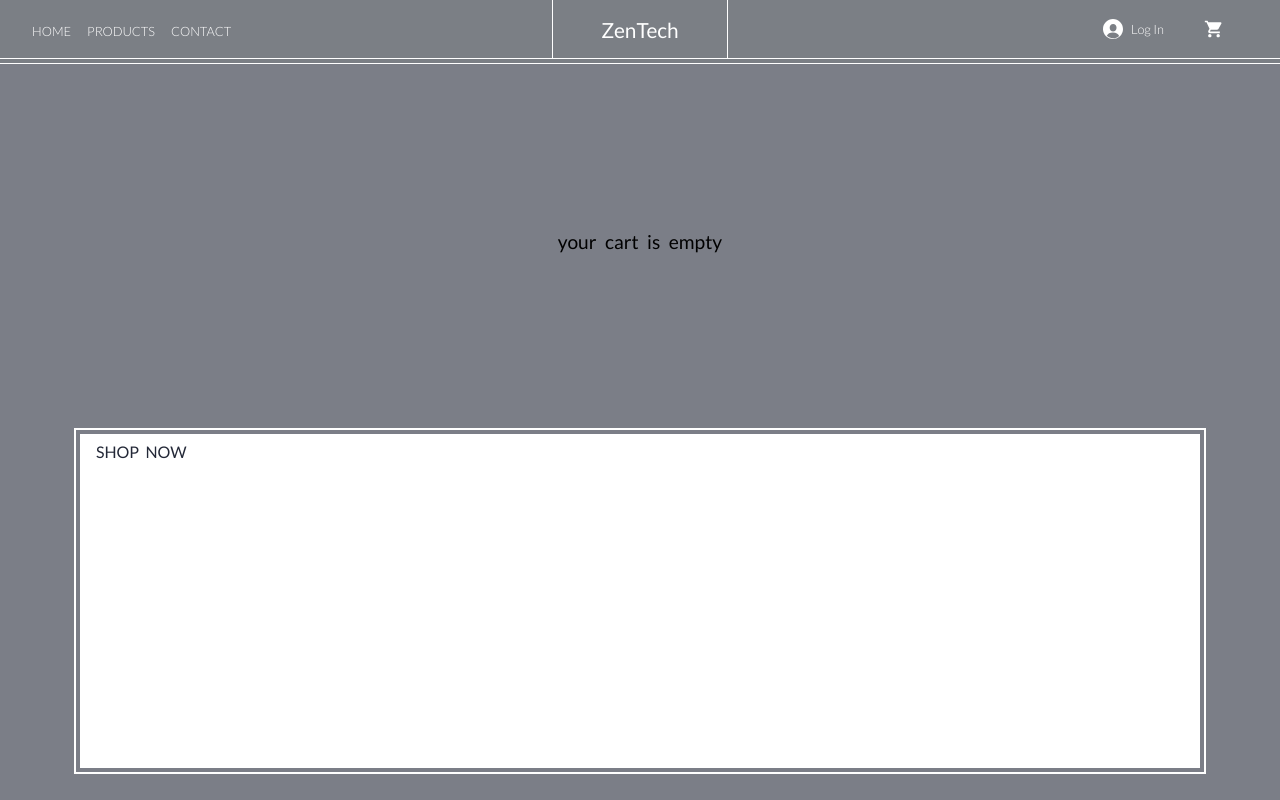
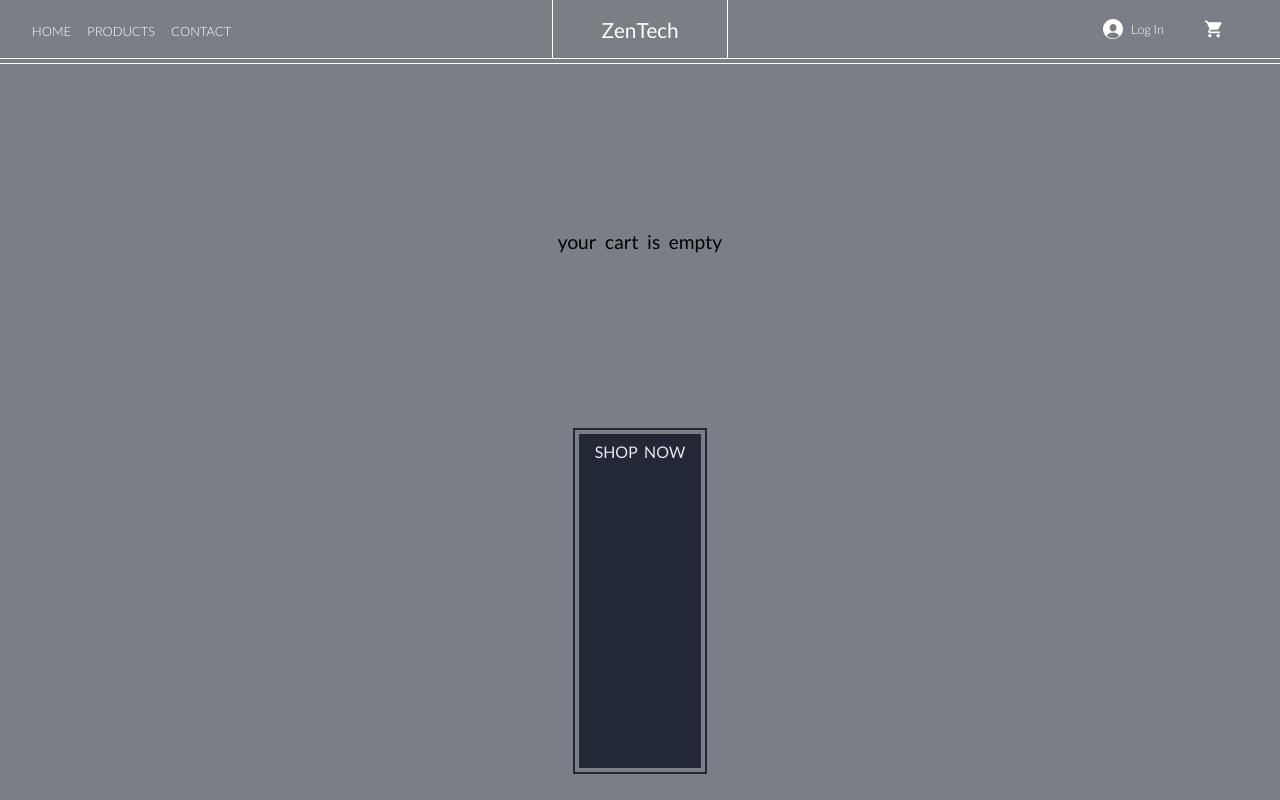
Before and after one commit to dandybytes/estore, a React (Create React App) app: page /checkout in a window 1280 px wide. Built offline with nearby package versions, Linux system fonts and the light colour scheme.

Commit message:
streamline button styles (CustomButton & LinkButton)

```diff
--- a/src/components/common/CustomButton.scss
+++ b/src/components/common/CustomButton.scss
@@ -1,27 +1,31 @@
 @import "../../variables.scss";
 
 .custom-button {
+    width: auto;
+    height: 2.5rem;
+    justify-self: center;
     display: flex;
     justify-content: center;
-    min-width: 10rem;
-    width: auto;
-    height: 3rem;
+    min-width: 7rem;
     border: none;
-    margin: 1rem;
-    padding: 0 2rem;
+    margin: 1rem 1rem 2rem;
+    padding: 0 1rem;
     background-color: $darkColor;
     color: $lightColor;
-    font-size: 1rem;
+    font-size: 0.8rem;
     font-weight: 300;
-    // text-transform: uppercase;
-    line-height: 3rem;
+    line-height: 2.5rem;
     letter-spacing: 0.1rem;
     cursor: pointer;
+    @media (min-width: $breakMedium) {
+        font-size: 1rem;
+        min-width: 13rem;
+    }
 
     &:hover {
-        border: 1px solid $darkColor;
-        background-color: $lightColor;
-        color: $darkColor;
+        background-color: $accentColor;
+        color: $lightColor;
+        font-weight: 400;
     }
 
     &.inverted {
@@ -31,8 +35,9 @@
 
         &:hover {
             border: none;
-            background-color: $darkColor;
+            background-color: $accentColor;
             color: $lightColor;
+            font-weight: 400;
         }
     }
 }
--- a/src/components/common/LinkButton.jsx
+++ b/src/components/common/LinkButton.jsx
@@ -4,9 +4,13 @@ import PropTypes from "prop-types";
 
 import "./LinkButton.scss";
 
-const LinkButton = ({destination, className, message, onClick}) => {
+const LinkButton = ({destination, className, message, onClick, inverted}) => {
     return (
-        <Link to={destination} className={className} onClick={onClick}>
+        <Link
+            to={destination}
+            className={`${className}${inverted ? " inverted" : " regular"}`}
+            onClick={onClick}
+        >
             {message}
         </Link>
     );
--- a/src/components/common/LinkButton.scss
+++ b/src/components/common/LinkButton.scss
@@ -1,26 +1,45 @@
 @import "../../variables.scss";
 
 .link-button {
-    margin: 1.5rem 0;
+    max-width: 15rem;
+    margin: 1.5rem auto;
+    justify-self: center;
     padding: 0.5rem 1rem;
-    background: white;
-    color: $darkColor;
     display: inline-block;
     text-transform: uppercase;
+    text-align: center;
     // letter-spacing: 0.2rem;
     word-spacing: 0.2rem;
-    outline: 2px solid white;
     outline-offset: 4px;
+    outline-width: 2px;
+    outline-style: solid;
     border: none;
     transition: 0.2s all ease-in-out;
     @media only screen and (min-width: $breakMedium) {
         margin: 2rem 0;
     }
 
-    &:hover {
-        background: transparent;
-        text-decoration: none;
-        color: white;
-        outline-color: white;
+    &.regular {
+        outline-color: $lightColor;
+        background-color: $lightColor;
+        color: $darkColor;
+
+        &:hover {
+            outline-color: $accentColor;
+            background-color: $accentColor;
+            color: $lightColor;
+        }
+    }
+
+    &.inverted {
+        outline-color: $darkColor;
+        background-color: $darkColor;
+        color: $lightColor;
+
+        &:hover {
+            outline-color: $accentColor;
+            background-color: $accentColor;
+            color: $lightColor;
+        }
     }
 }
```
